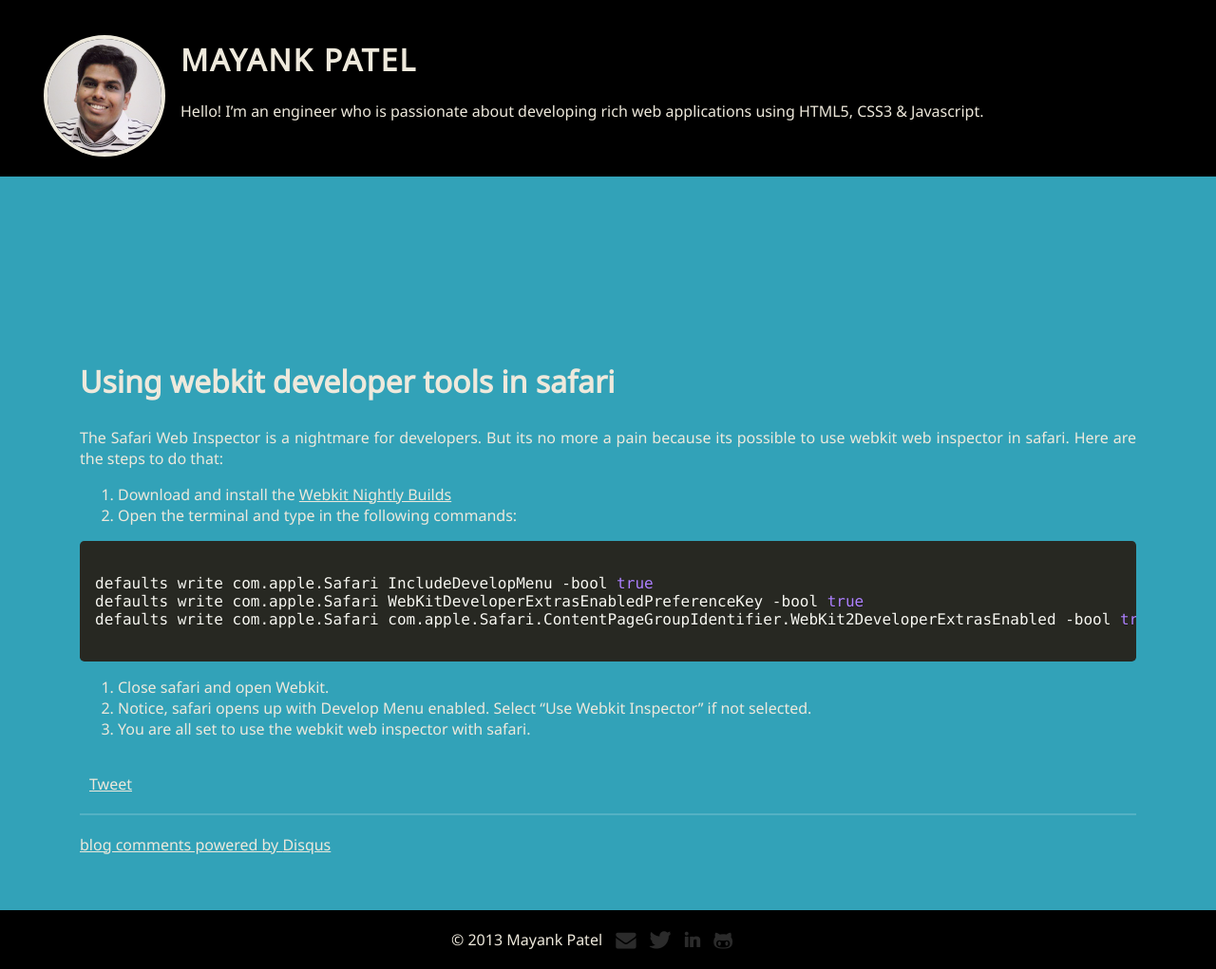
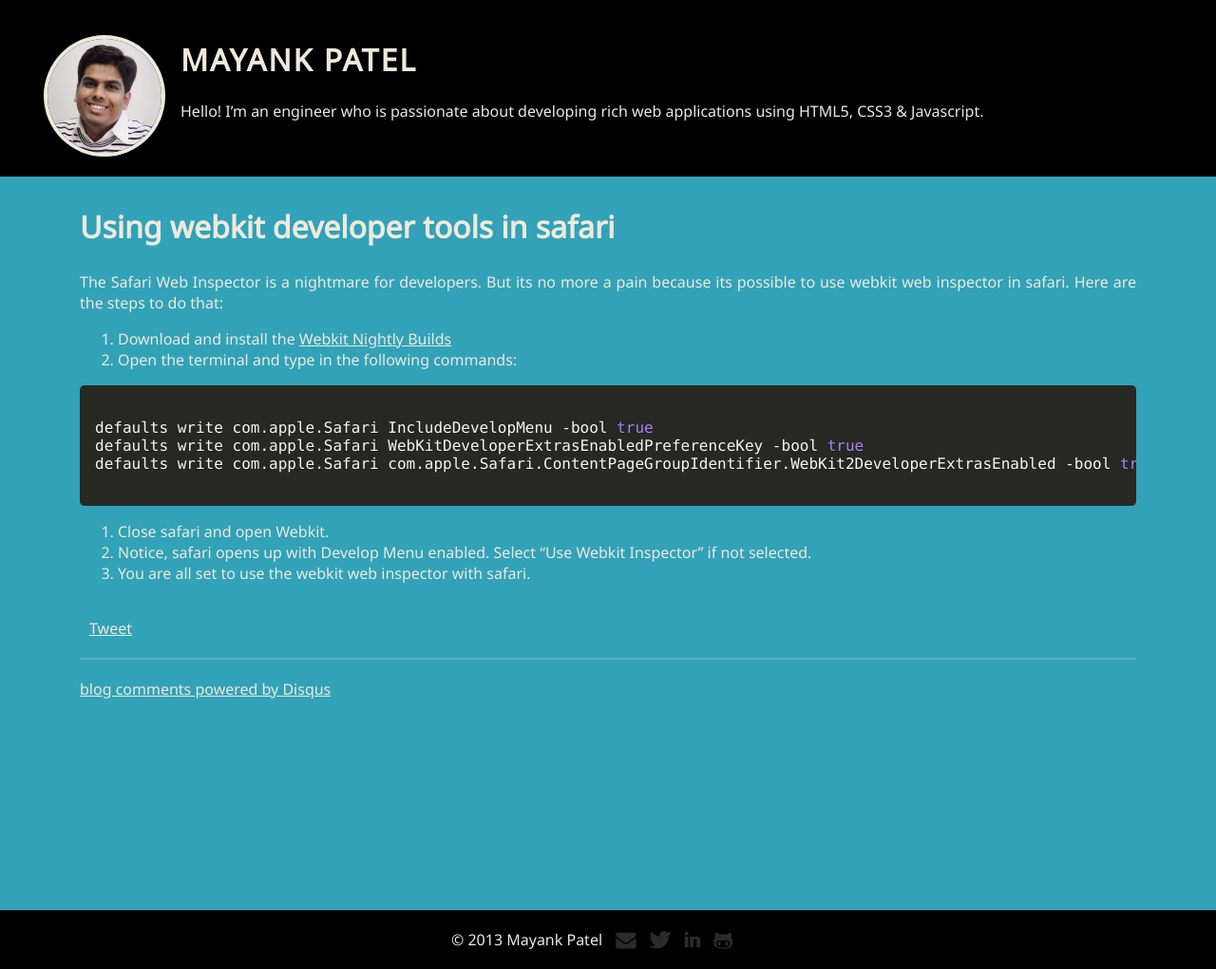
Before and after one commit to mayank-patel/mayankpatel.co, a Jekyll site: the page built from _posts/2013-05-27-Using-Webkit-Debugger-Safari.md, in a window 1280 px wide and 1021 px high. Shown: the whole window at 95% size. Built offline with Jekyll 4.4.1, drawn with Linux system fonts in a browser that asks for light colours; comment, search, counter and statistics services are not loaded.

Commit message:
Remove margin-top on page-content

```diff
--- a/assets/themes/mayank/css/style.css
+++ b/assets/themes/mayank/css/style.css
@@ -56,7 +56,6 @@ a {
     margin-left: 150px; }
 
 .page-content {
-  margin: 190px 0 auto;
   margin-bottom: 60px;
   padding: 0 20px; }
   .page-content p {
--- a/assets/themes/mayank/css/style.scss
+++ b/assets/themes/mayank/css/style.scss
@@ -86,7 +86,7 @@ a {
 }
 
 .page-content {
-	margin: 190px 0 auto;
+	//margin: 190px 0 auto;
 	margin-bottom: 60px;
 	padding: 0 20px;
 
```
